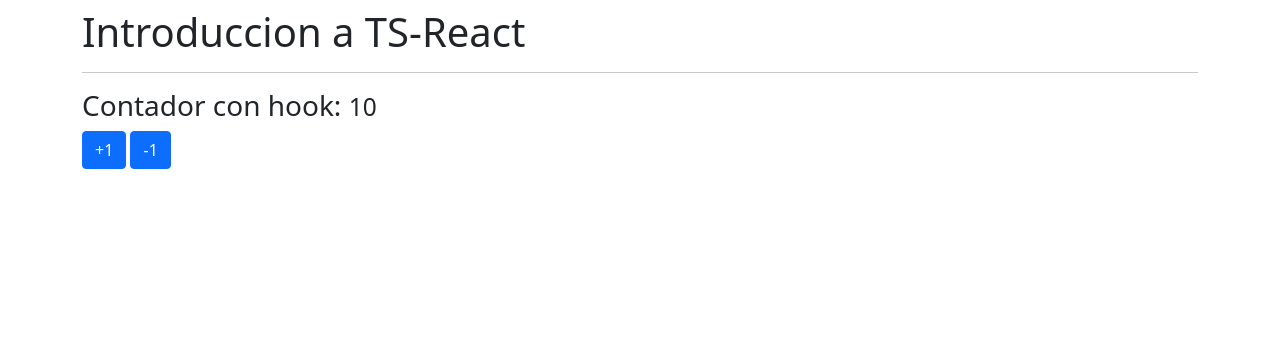
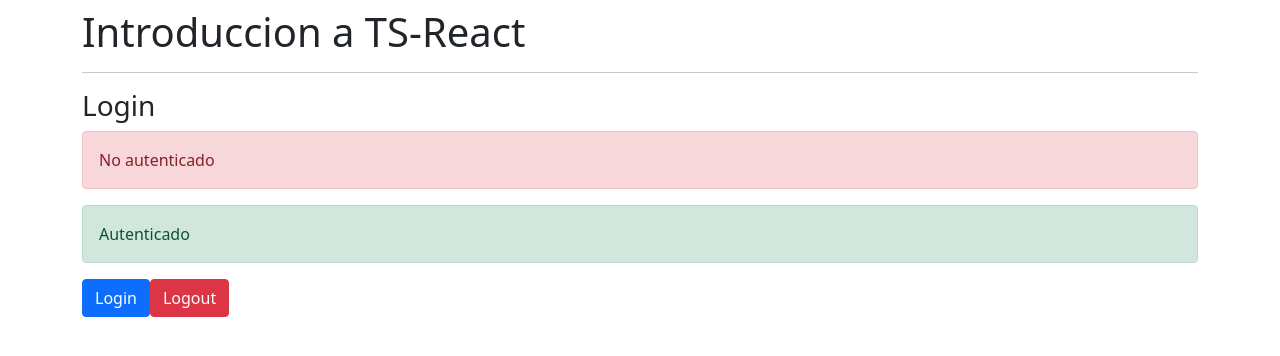
Before and after one commit to joseespiritu/Typescript, a React (Create React App) app in the folder 01-reforzamiento/: page / in a window 1280 px wide. Shown: the top 356 px of the page. Built offline with nearby package versions, Linux system fonts and the light colour scheme.

Commit message:
useReducer

```diff
--- a/01-reforzamiento/src/App.tsx
+++ b/01-reforzamiento/src/App.tsx
@@ -2,8 +2,9 @@
 //import { ObjetosLiterales } from "./typescript/ObjetosLiterales"
 //import { Funciones } from "./typescript/Funciones"
 //import { Contador } from "./components/Contador"
+//import { ContadorConHook } from "./components/ContadorConHook"
 
-import { ContadorConHook } from "./components/ContadorConHook"
+import { Login } from "./components/Login"
 
 const App = () => {
   return (
@@ -14,7 +15,8 @@ const App = () => {
       {/* <ObjetosLiterales/> */}
       {/* <Funciones /> */}
       {/* <Contador/> */}
-      <ContadorConHook />
+      {/* <ContadorConHook /> */}
+      <Login />
     </div>
   );
 }
--- /dev/null
+++ b/01-reforzamiento/src/components/Login.tsx
@@ -0,0 +1,82 @@
+import { useEffect, useReducer } from "react";
+
+interface AuthState {
+    validando: boolean;
+    token: string | null;
+    username: string;
+    nombre: string;
+}
+
+const initialState = {
+    validando: true,
+    token: null,
+    username: '',
+    nombre: ''
+}
+
+type AuthAction = { type: 'logout' };
+
+
+const authReducer = ( state: AuthState, action: AuthAction ): AuthState => {
+
+    switch(action.type){
+        case 'logout':
+            return {
+                validando: false,
+                token: null,
+                nombre: '',
+                username: ''
+            }
+
+        default:
+            return state;
+    }
+
+}
+
+export const Login = () => {
+
+    const [{validando}, dispatch] = useReducer(authReducer, initialState);
+
+    useEffect(() => {
+        setTimeout(() => {
+            dispatch({type: 'logout'});
+        }, 1500);
+    }, []);
+
+    if ( validando ){
+        return (
+            <>
+                <div className="alert alert-info">
+                    Validando...
+                </div>
+            </>
+        )
+    }
+
+    return (
+        <>
+            <h3>Login</h3>
+
+            <div className="alert alert-danger">
+                No autenticado
+            </div>
+
+            <div className="alert alert-success">
+                Autenticado
+            </div>
+
+            <button
+                className="btn btn-primary"
+            >
+                Login
+            </button>
+
+            <button
+                className="btn btn-danger"
+            >
+                Logout
+            </button>
+        </>
+    );
+}
```
